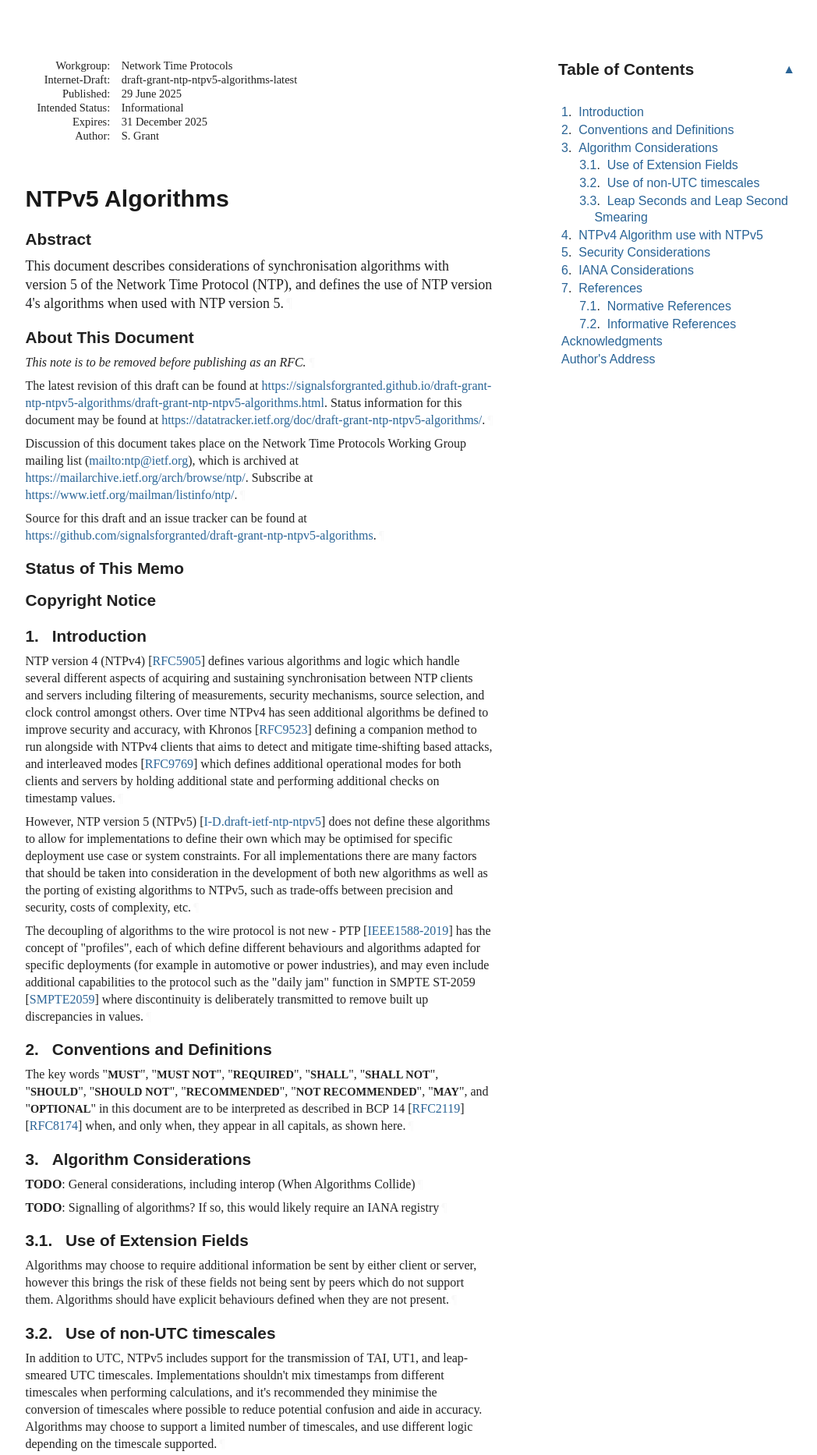
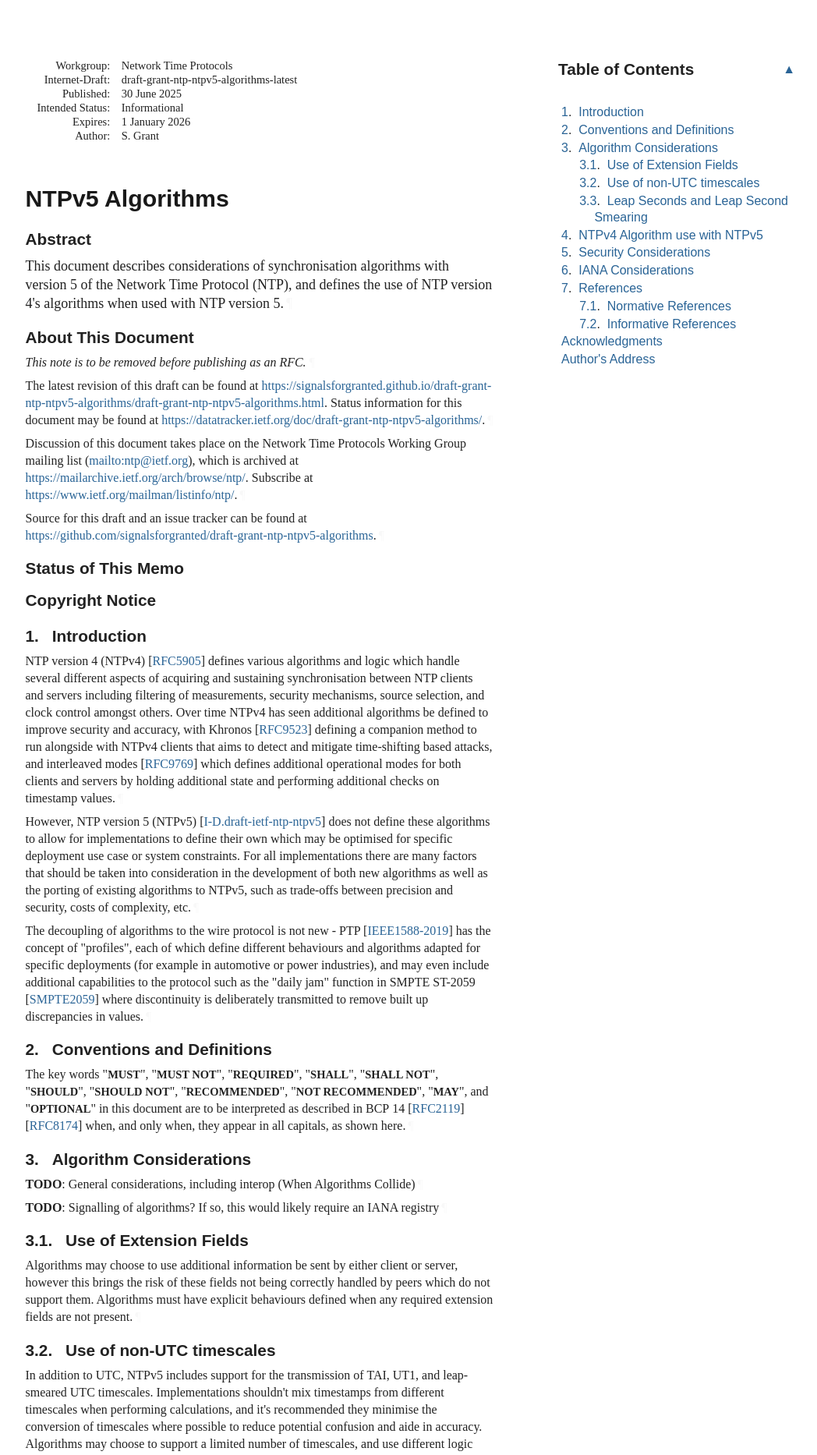
Before and after one commit to signalsforgranted/draft-grant-ntp-ntpv5-algorithms, a plain HTML site: page draft-grant-ntp-ntpv5-algorithms.html in a window 1280 px wide. Shown: the top 1866 px of the page at 78% size, without its empty margins (92-1140 px from the left). Drawn offline with Linux system fonts and the light colour scheme; a web font is replaced by a local one.

Commit message:
Script updating gh-pages from 6d65e25. [ci skip]

```diff
--- a/draft-grant-ntp-ntpv5-algorithms.html
+++ b/draft-grant-ntp-ntpv5-algorithms.html
@@ -1047,7 +1047,7 @@ svg :is([fill="white"], [fill^="#fff"]) {
 </tr></thead>
 <tfoot><tr>
 <td class="left">Grant</td>
-<td class="center">Expires 31 December 2025</td>
+<td class="center">Expires 1 January 2026</td>
 <td class="right">[Page]</td>
 </tr></tfoot>
 </table>
@@ -1060,12 +1060,12 @@ svg :is([fill="white"], [fill^="#fff"]) {
 <dd class="internet-draft">draft-grant-ntp-ntpv5-algorithms-latest</dd>
 <dt class="label-published">Published:</dt>
 <dd class="published">
-<time datetime="2025-06-29" class="published">29 June 2025</time>
+<time datetime="2025-06-30" class="published">30 June 2025</time>
     </dd>
 <dt class="label-intended-status">Intended Status:</dt>
 <dd class="intended-status">Informational</dd>
 <dt class="label-expires">Expires:</dt>
-<dd class="expires"><time datetime="2025-12-31">31 December 2025</time></dd>
+<dd class="expires"><time datetime="2026-01-01">1 January 2026</time></dd>
 <dt class="label-authors">Author:</dt>
 <dd class="authors">
 <div class="author">
@@ -1114,7 +1114,7 @@ svg :is([fill="white"], [fill^="#fff"]) {
         time. It is inappropriate to use Internet-Drafts as reference
         material or to cite them other than as "work in progress."<a href="#section-boilerplate.1-3" class="pilcrow">¶</a></p>
 <p id="section-boilerplate.1-4">
-        This Internet-Draft will expire on 31 December 2025.<a href="#section-boilerplate.1-4" class="pilcrow">¶</a></p>
+        This Internet-Draft will expire on 1 January 2026.<a href="#section-boilerplate.1-4" class="pilcrow">¶</a></p>
 </section>
 </div>
 <div id="copyright">
@@ -1226,7 +1226,7 @@ appear in all capitals, as shown here.<a href="#section-2-1" class="pilcrow">¶<
         <h3 id="name-use-of-extension-fields">
 <a href="#section-3.1" class="section-number selfRef">3.1. </a><a href="#name-use-of-extension-fields" class="section-name selfRef">Use of Extension Fields</a>
         </h3>
-<p id="section-3.1-1">Algorithms may choose to require additional information be sent by either client or server, however this brings the risk of these fields not being sent by peers which do not support them. Algorithms should have explicit behaviours defined when they are not present.<a href="#section-3.1-1" class="pilcrow">¶</a></p>
+<p id="section-3.1-1">Algorithms may choose to use additional information be sent by either client or server, however this brings the risk of these fields not being correctly handled by peers which do not support them. Algorithms must have explicit behaviours defined when any required extension fields are not present.<a href="#section-3.1-1" class="pilcrow">¶</a></p>
 </section>
 </div>
 <div id="use-of-non-utc-timescales">
@@ -1264,10 +1264,9 @@ appear in all capitals, as shown here.<a href="#section-2-1" class="pilcrow">¶<
       <h2 id="name-security-considerations">
 <a href="#section-5" class="section-number selfRef">5. </a><a href="#name-security-considerations" class="section-name selfRef">Security Considerations</a>
       </h2>
-<p id="section-5-1">General security considerations for time protocols are discussed in RFC 7384 <span>[<a href="#RFC7384" class="cite xref">RFC7384</a>]</span>, and security considerations specific to NTPv5 <span>[<a href="#I-D.draft-ietf-ntp-ntpv5" class="cite xref">I-D.draft-ietf-ntp-ntpv5</a>]</span> should also be noted. Not all threats can be sufficiently mitigated through the use of algorithms, namely packet manipulation, spoofing, and cryptographic performance attacks which may be better mitigated through the use of authenticated encryption via NTS <span>[<a href="#RFC8915" class="cite xref">RFC8915</a>]</span>.<a href="#section-5-1" class="pilcrow">¶</a></p>
+<p id="section-5-1">General security considerations for time protocols are discussed in RFC 7384 <span>[<a href="#RFC7384" class="cite xref">RFC7384</a>]</span>, and security considerations specific to NTPv5 <span>[<a href="#I-D.draft-ietf-ntp-ntpv5" class="cite xref">I-D.draft-ietf-ntp-ntpv5</a>]</span> should also be noted. Not all threats can be sufficiently mitigated through the use of algorithms, for example packet manipulation, spoofing, and cryptographic performance attacks may be better mitigated through the use of authenticated encryption via NTS <span>[<a href="#RFC8915" class="cite xref">RFC8915</a>]</span>.<a href="#section-5-1" class="pilcrow">¶</a></p>
 <p id="section-5-2">New algorithm designers should take into consideration the expected threat model of deployments and describe which threats could potentially be mitigated from those which are not in scope for the use case.<a href="#section-5-2" class="pilcrow">¶</a></p>
 <p id="section-5-3"><strong>TODO</strong>: Discuss general attacks on time via algorithms, e.g. time-shifting<a href="#section-5-3" class="pilcrow">¶</a></p>
-<p id="section-5-4"><strong>TODO</strong>: Can Khronos be used with NTPv5, or would there be considerable adaption, non-UTC timescale and timestamp representation aside?<a href="#section-5-4" class="pilcrow">¶</a></p>
 </section>
 </div>
 <div id="iana-considerations">
```
Also changed, not shown: draft-grant-ntp-ntpv5-algorithms.txt.
